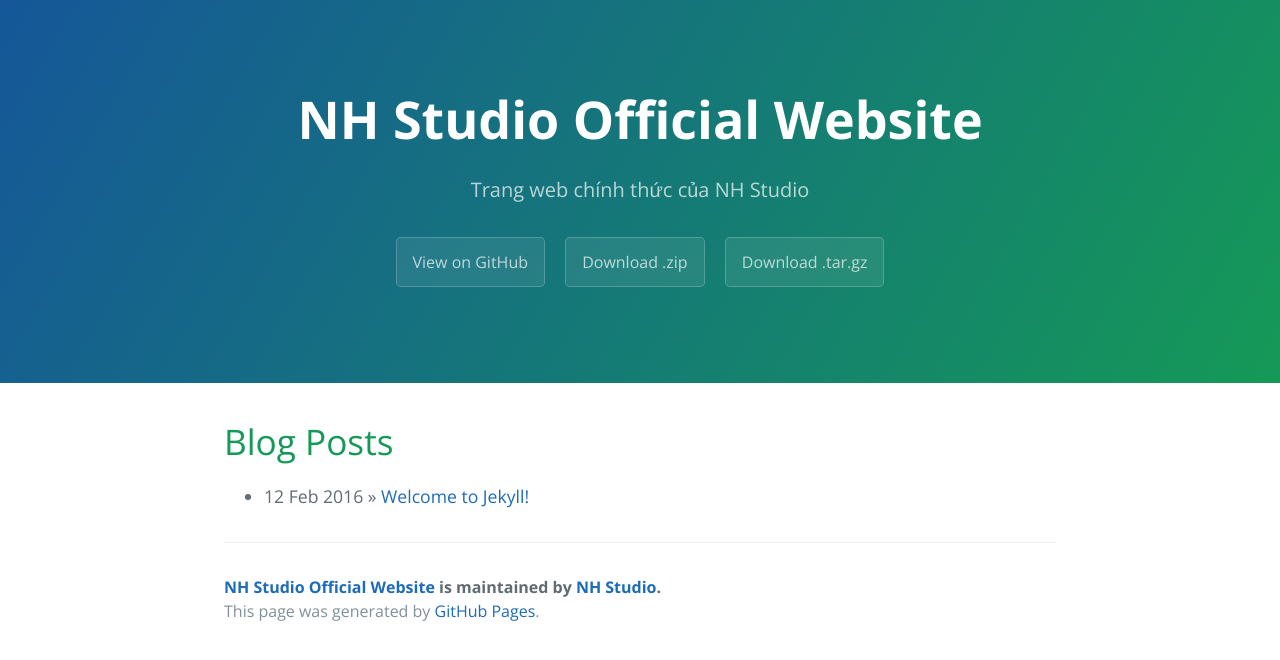
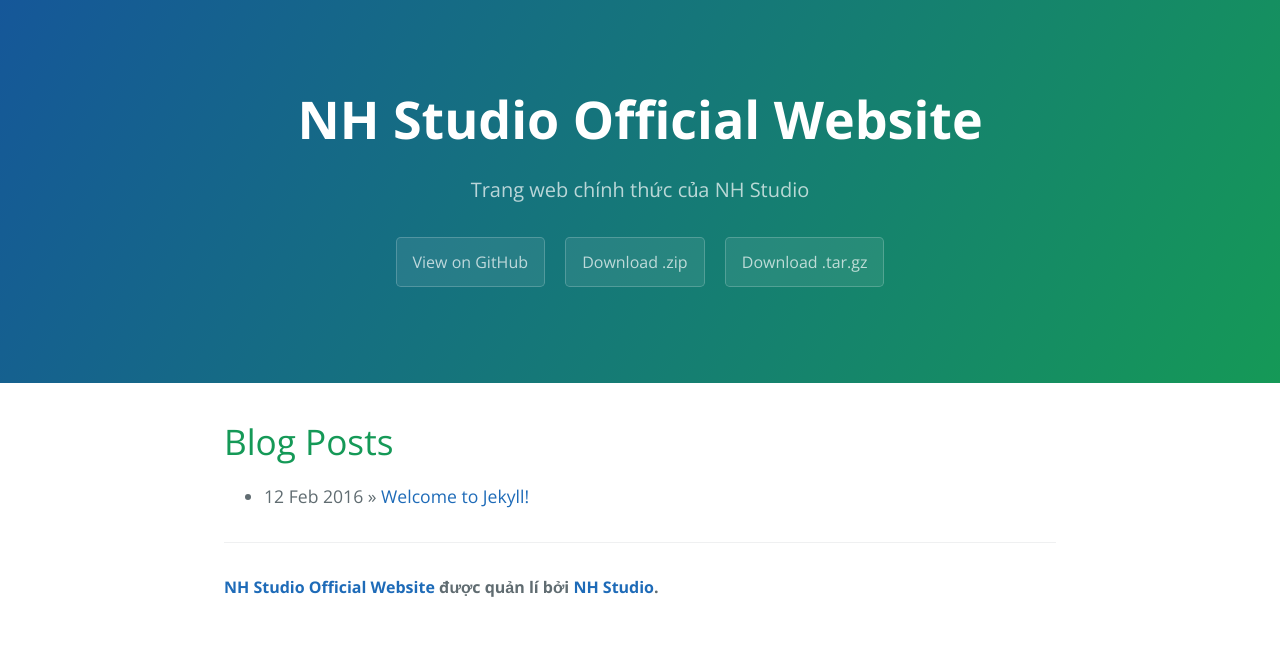
Before and after one commit to nh0909hn/studio, a Jekyll site: the page built from index.html, in a window 1280 px wide. Shown: the top 660 px of the page. Built offline with Jekyll 4.4.1, drawn with Linux system fonts in a browser that asks for light colours; the list of posts is cut into pages by our own code.

Commit message:
Update page-footer.html

```diff
--- a/_includes/page-footer.html
+++ b/_includes/page-footer.html
@@ -1,4 +1,3 @@
 <footer class="site-footer">
-  <span class="site-footer-owner"><a href="{{ site.url }}">{{ site.title }}</a> is maintained by <a href="{{ site.author.url }}">{{ site.author.name }}</a>.</span>
-  <span class="site-footer-credits">This page was generated by <a href="https://pages.github.com">GitHub Pages</a>.</span>
+  <span class="site-footer-owner"><a href="{{ site.url }}">{{ site.title }}</a> được quản lí bởi <a href="{{ site.author.url }}">{{ site.author.name }}</a>.</span>
 </footer>
```
